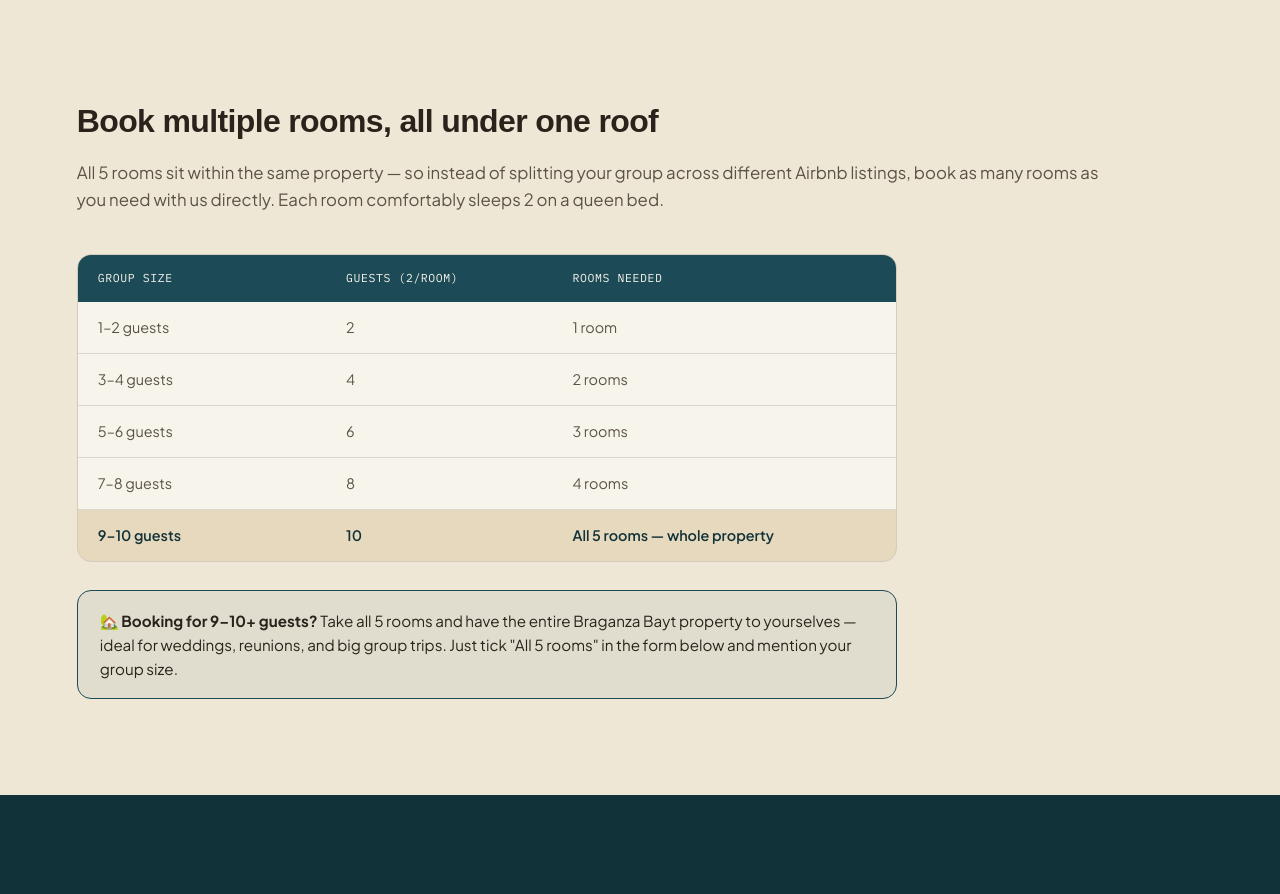
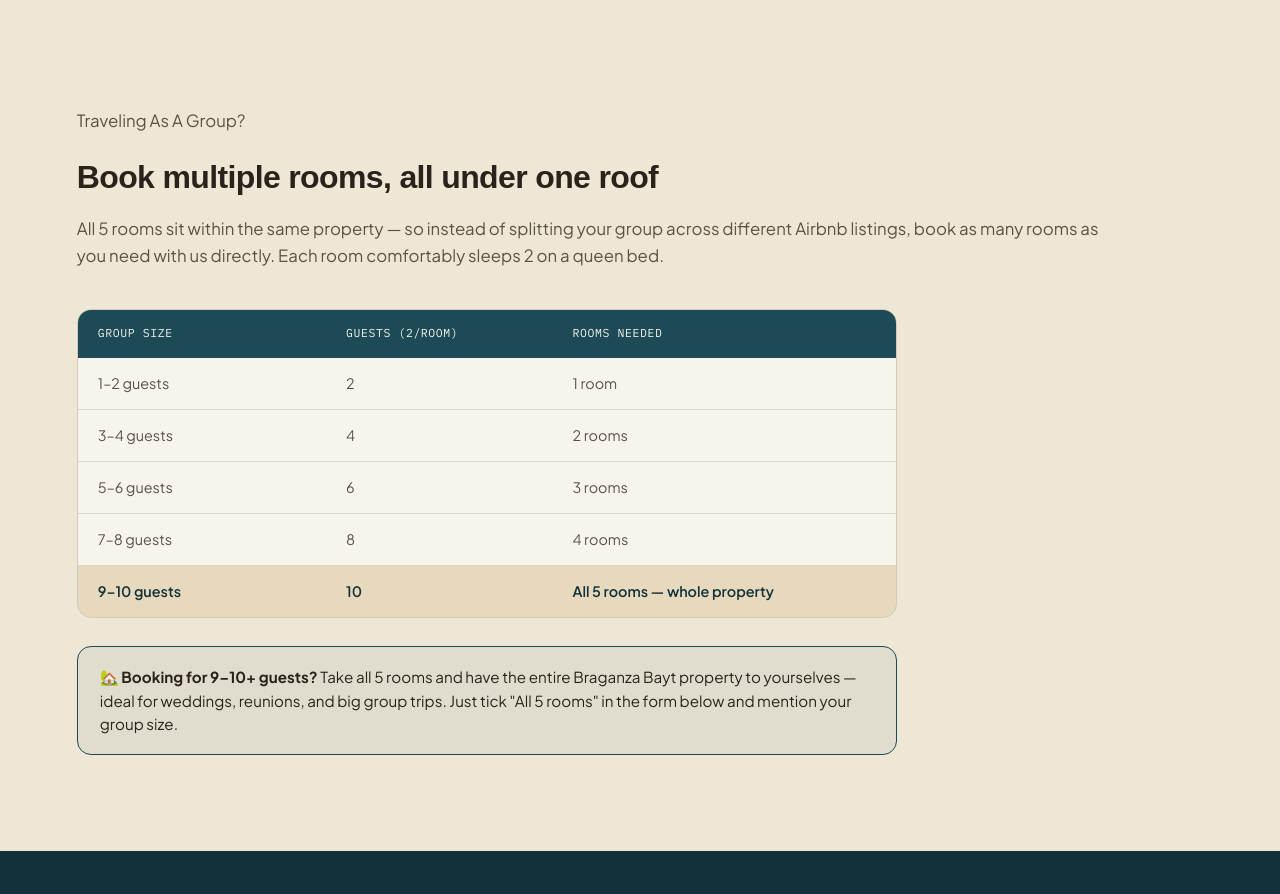
Before and after one commit to nigeladam09/braganza-bayt, a Next.js app: page / in a window 1280 px wide. Shown: the part 2909-3803 px from the top of the page. Built offline with nearby package versions, Linux system fonts and the light colour scheme; a web font is replaced by a local one.

Commit message:
fix: restore missing "Traveling As A Group?" eyebrow above group stays heading

```diff
--- a/components/GroupStaysGuide/GroupStaysGuide.tsx
+++ b/components/GroupStaysGuide/GroupStaysGuide.tsx
@@ -5,6 +5,7 @@ export default function GroupStaysGuide() {
   return (
     <section id="group-stays" className={styles.section}>
       <div className={styles.sectionHead}>
+        <p className={styles.eyebrow}>Traveling As A Group?</p>
         <h2>Book multiple rooms, all under one roof</h2>
         <p>
           All 5 rooms sit within the same property — so instead of splitting your group across
```
